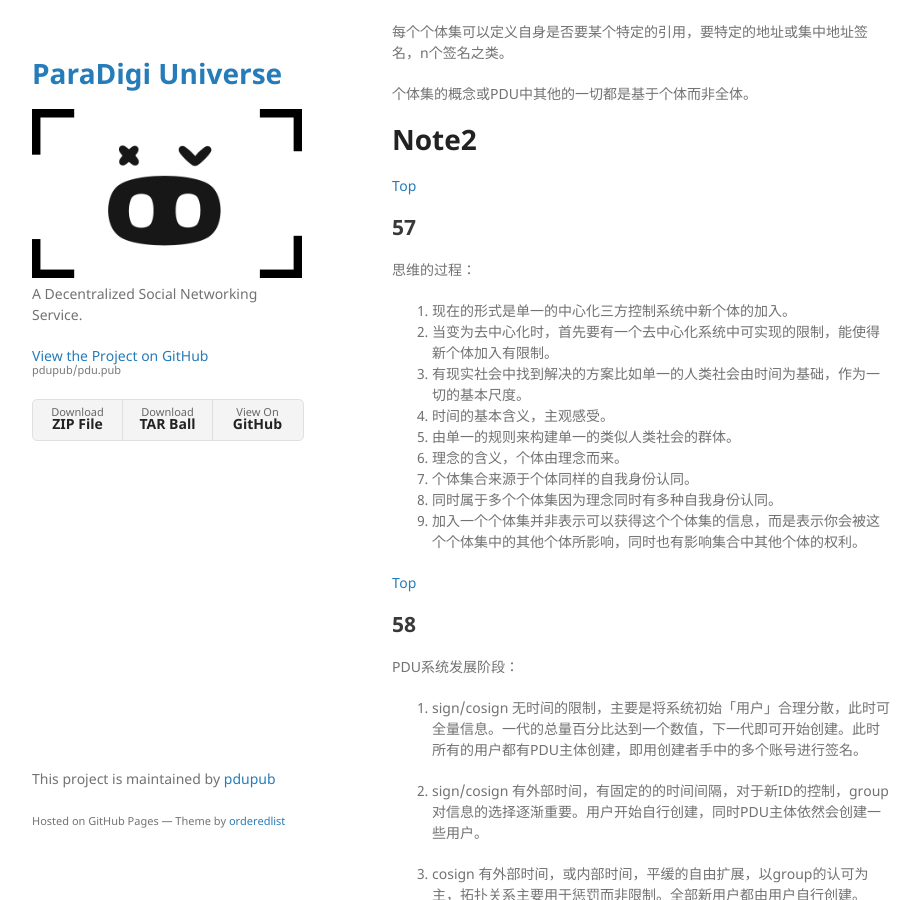
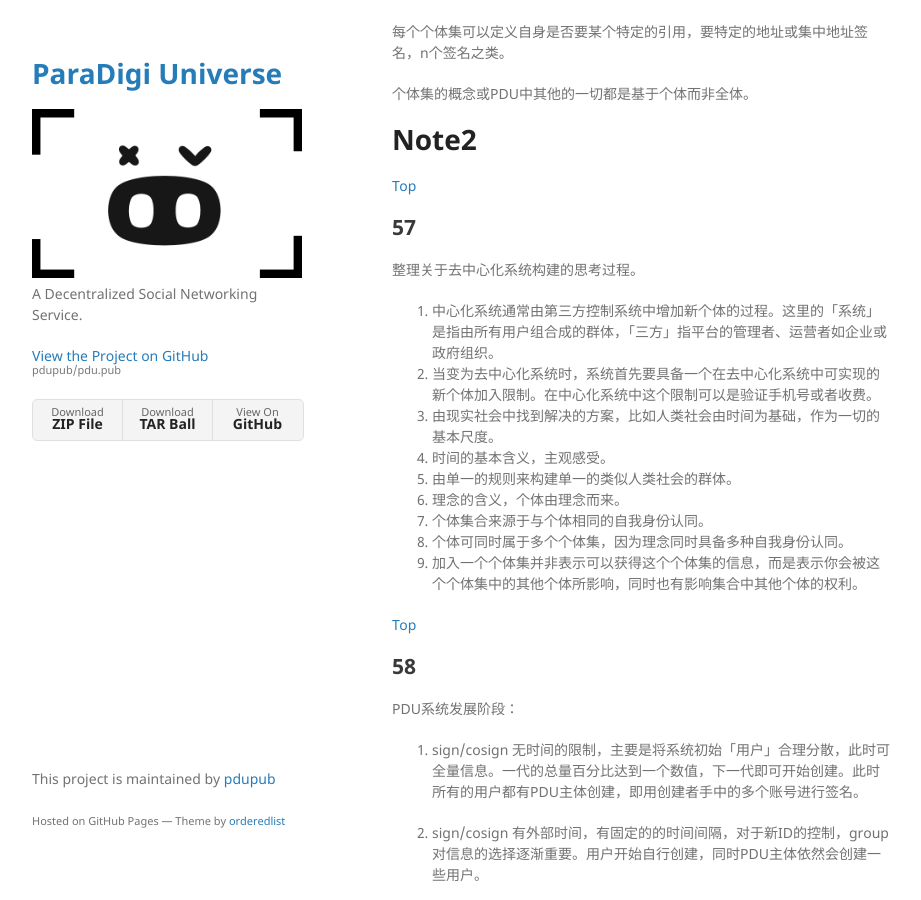
Before and after one commit to pdupub/pdu.pub, a Jekyll site: the page built from docs/zh/Draft.md, in a window 1280 px wide and 900 px high, scrolled down 24033 px. Shown: the whole window, without its empty margins (178-1099 px from the left). Built offline with Jekyll 4.4.1, drawn with Linux system fonts in a browser that asks for light colours; our own code applies the rules of GitHub Pages for plain Markdown files.

Commit message:
draft refactor 2.57

```diff
--- a/docs/zh/Draft.md
+++ b/docs/zh/Draft.md
@@ -940,16 +940,16 @@ PDU所要构建的是个体集，而现实世界是每个个体的视界。PDU
 
 ## 57
 
-思维的过程：
-
-1. 现在的形式是单一的中心化三方控制系统中新个体的加入。
-2. 当变为去中心化时，首先要有一个去中心化系统中可实现的限制，能使得新个体加入有限制。
-3. 有现实社会中找到解决的方案比如单一的人类社会由时间为基础，作为一切的基本尺度。
+整理关于去中心化系统构建的思考过程。
+
+1. 中心化系统通常由第三方控制系统中增加新个体的过程。这里的「系统」是指由所有用户组合成的群体，「三方」指平台的管理者、运营者如企业或政府组织。
+2. 当变为去中心化系统时，系统首先要具备一个在去中心化系统中可实现的新个体加入限制。在中心化系统中这个限制可以是验证手机号或者收费。
+3. 由现实社会中找到解决的方案，比如人类社会由时间为基础，作为一切的基本尺度。
 4. 时间的基本含义，主观感受。
 5. 由单一的规则来构建单一的类似人类社会的群体。
 6. 理念的含义，个体由理念而来。
-7. 个体集合来源于个体同样的自我身份认同。
-8. 同时属于多个个体集因为理念同时有多种自我身份认同。
+7. 个体集合来源于与个体相同的自我身份认同。
+8. 个体可同时属于多个个体集，因为理念同时具备多种自我身份认同。
 9. 加入一个个体集并非表示可以获得这个个体集的信息，而是表示你会被这个个体集中的其他个体所影响，同时也有影响集合中其他个体的权利。
 
 
```
